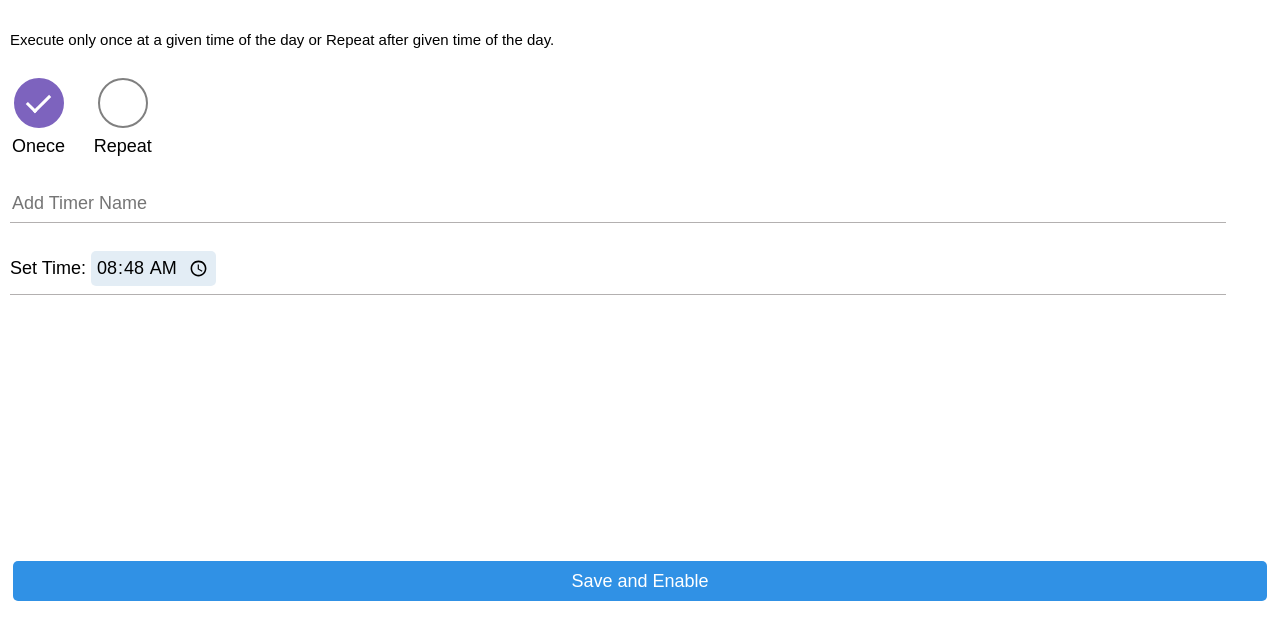
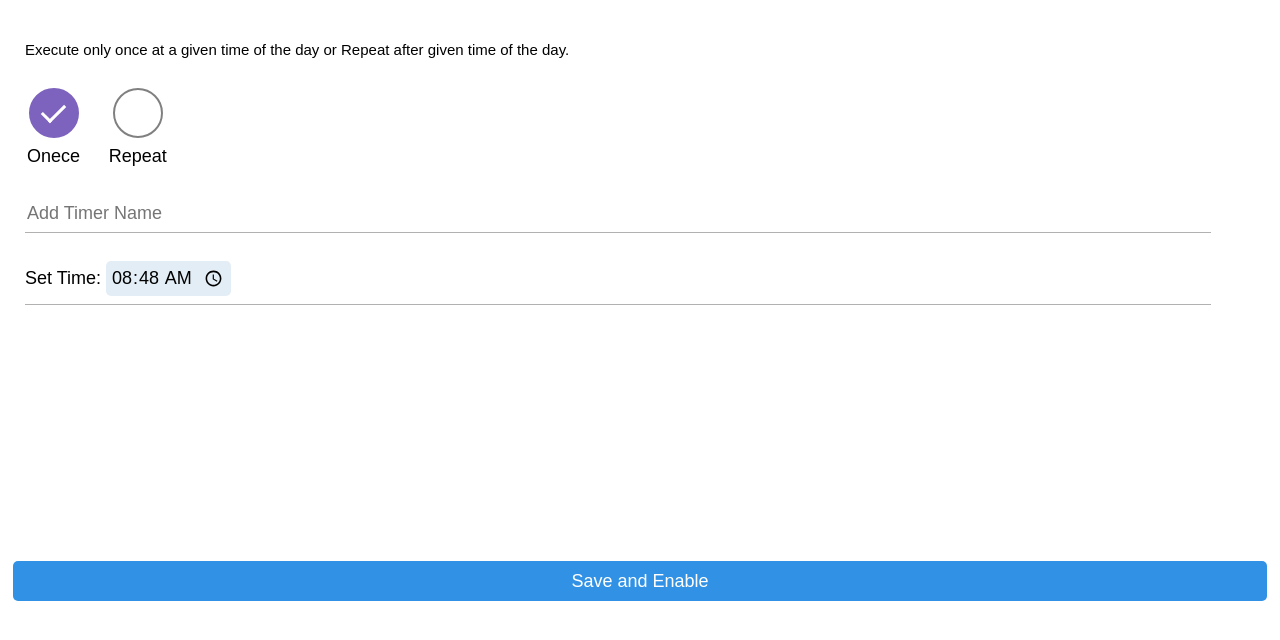
Before and after one commit to mddranasinghe/Task-Scheduler-Node-Cron-NodeJS-ExpressJS, a website: page index2.html in a window 1280 px wide. Both pictures are taken after a click on the button "Add New Schedule". Shown: the part 104-744 px from the top of the page. Drawn offline with Linux system fonts and the light colour scheme.

Commit message:
Update index2.html

```diff
--- a/index2.html
+++ b/index2.html
@@ -264,15 +264,15 @@ input[type="checkbox"]:checked::after {
 
         .schdule_body
         {
+          overflow-y: auto;
+            height: 60%;
+            position: fixed;
+            top: 115px;
+            margin-left: 10px;
             width: 95%;
             border: none;
-            overflow-x: hidden;
-            overflow-y: auto;
-            height: 100%;
-            z-index: 9992;
-
-            margin-left: 10px;
-            margin-top: 120px;
+            padding: 15px; /* Optional padding for better look */
+            box-sizing: border-box;
         }
 
 .popup {
```
